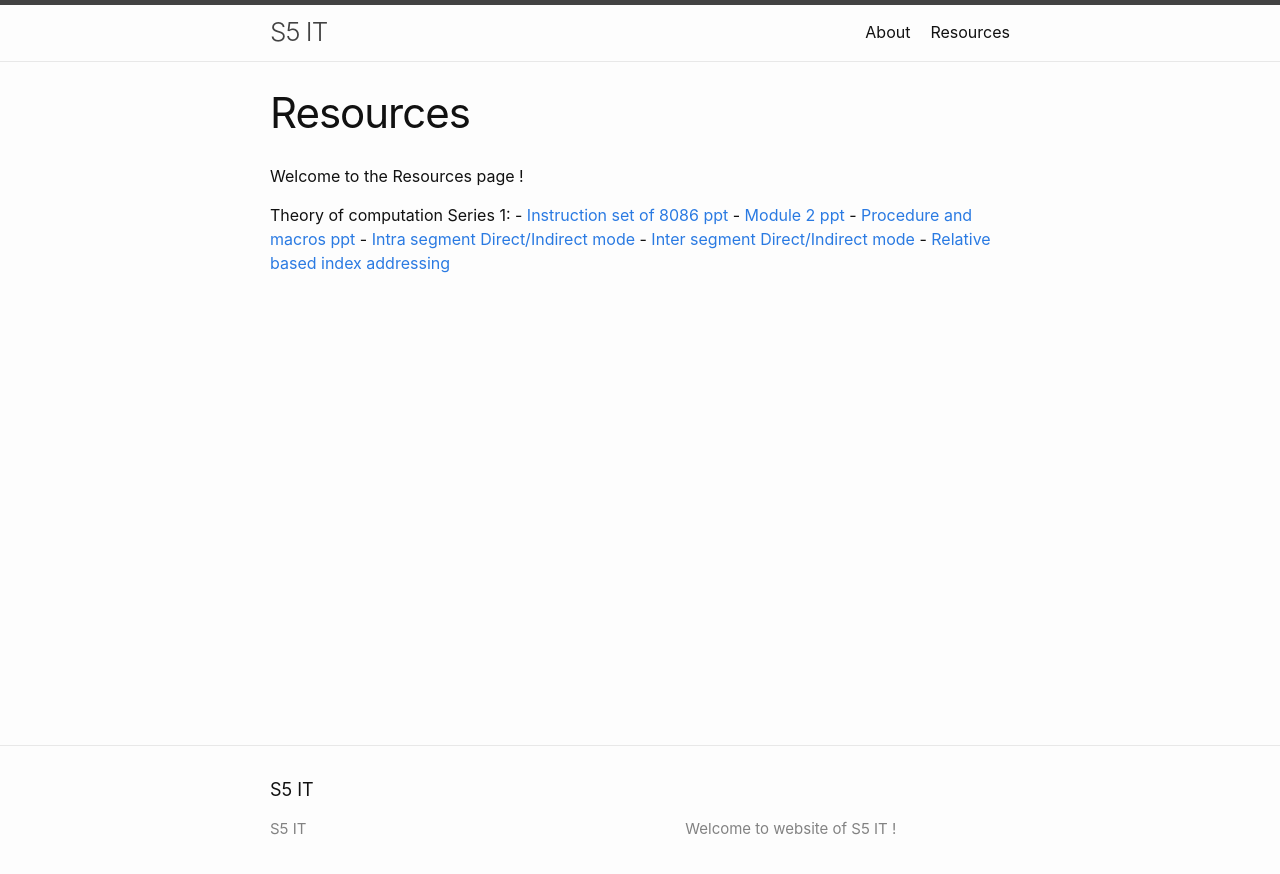
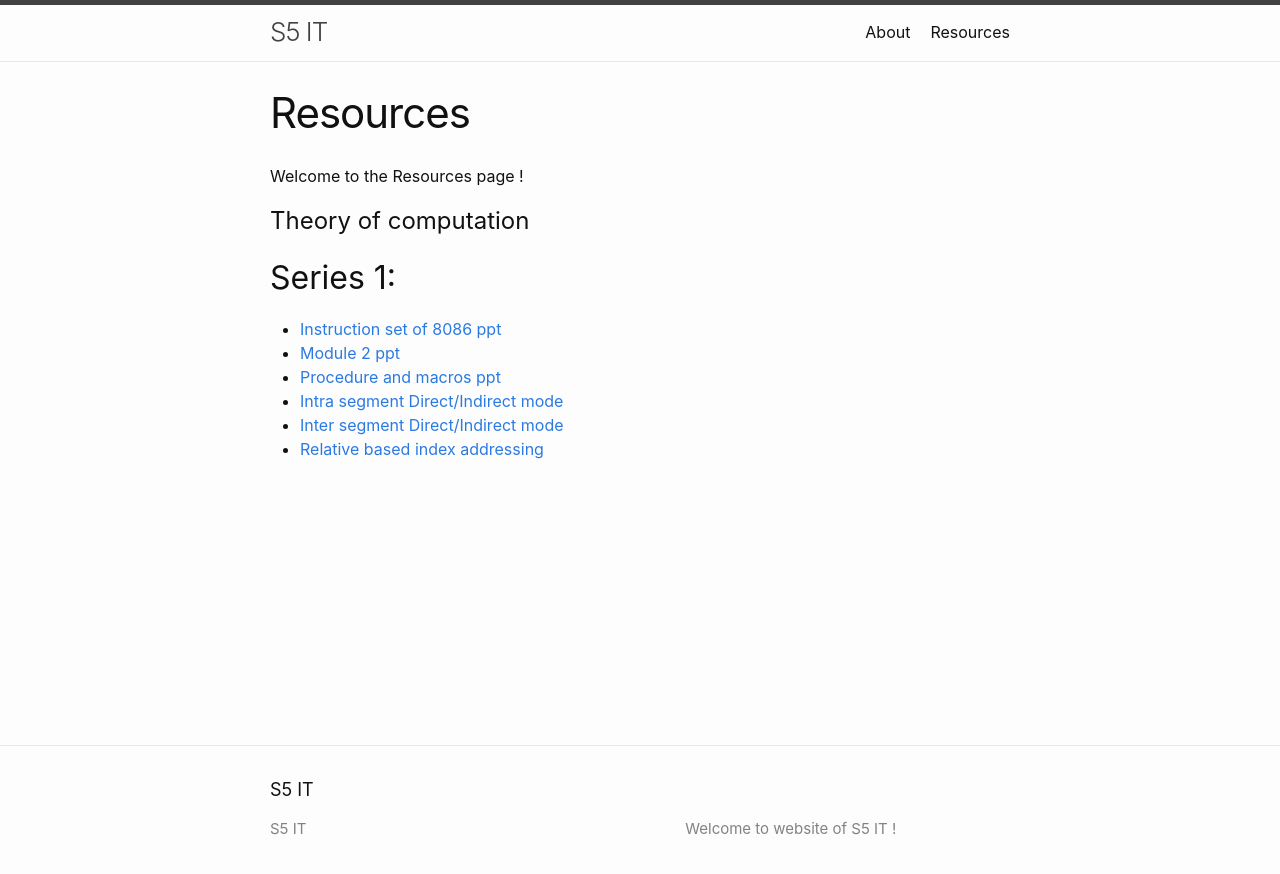
Before and after one commit to IT-GECBH/2020, a Jekyll site: the page built from resources.md, in a window 1280 px wide. Shown: the top 874 px of the page. Built offline with Jekyll 4.4.1, drawn with Linux system fonts in a browser that asks for light colours.

```diff
--- a/resources.md
+++ b/resources.md
@@ -5,14 +5,14 @@ permalink: /resources/
 ---
 Welcome to the Resources page !
 
-Theory of computation
-Series 1:
-    - [Instruction set of 8086 ppt][8086-instruction-set]
-    - [Module 2 ppt][module_2]
-    - [Procedure and macros ppt][macros_ppt]
-    - [Intra segment Direct/Indirect mode][intra_direct_indirect]
-    - [Inter segment Direct/Indirect mode][inter_direct_indirect]
-    - [Relative based index addressing][rel_index_add]
+# Theory of computation
+## Series 1:
+   * [Instruction set of 8086 ppt][8086-instruction-set]
+   * [Module 2 ppt][module_2]
+   * [Procedure and macros ppt][macros_ppt]
+   * [Intra segment Direct/Indirect mode][intra_direct_indirect]
+   * [Inter segment Direct/Indirect mode][inter_direct_indirect]
+   * [Relative based index addressing][rel_index_add]
 
 
 
```
